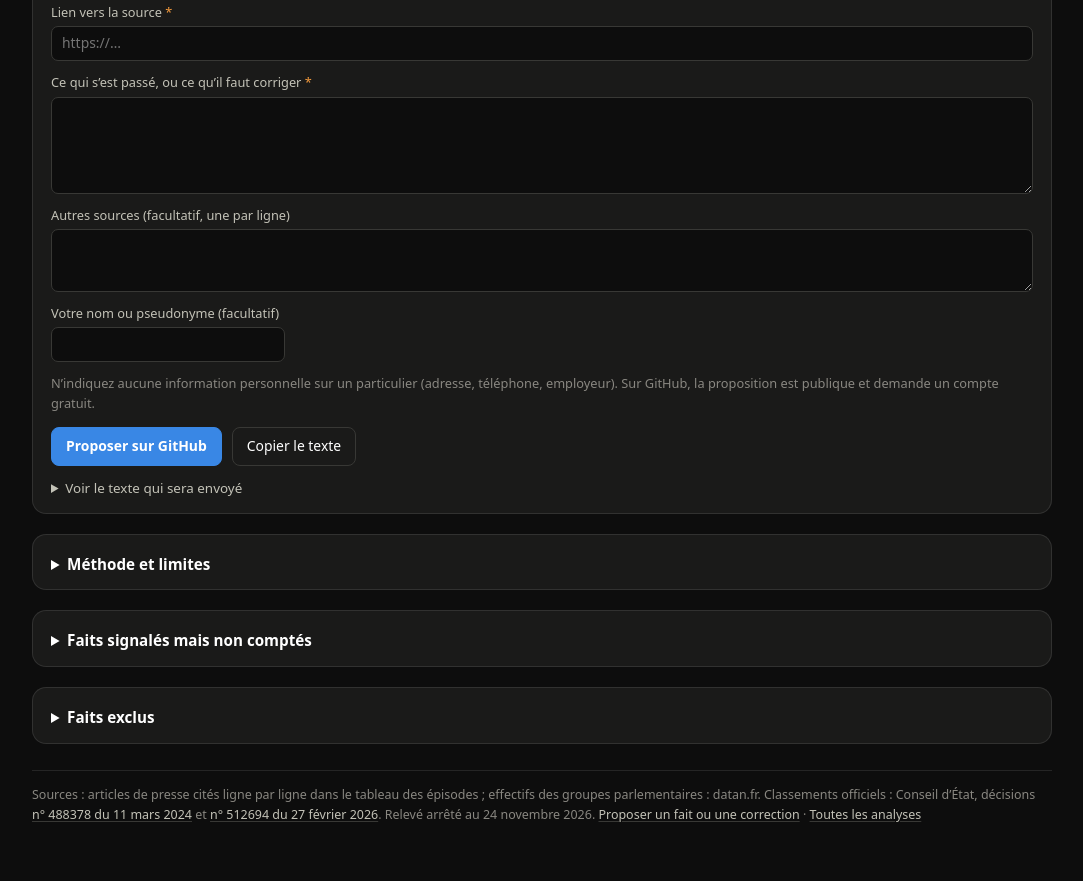
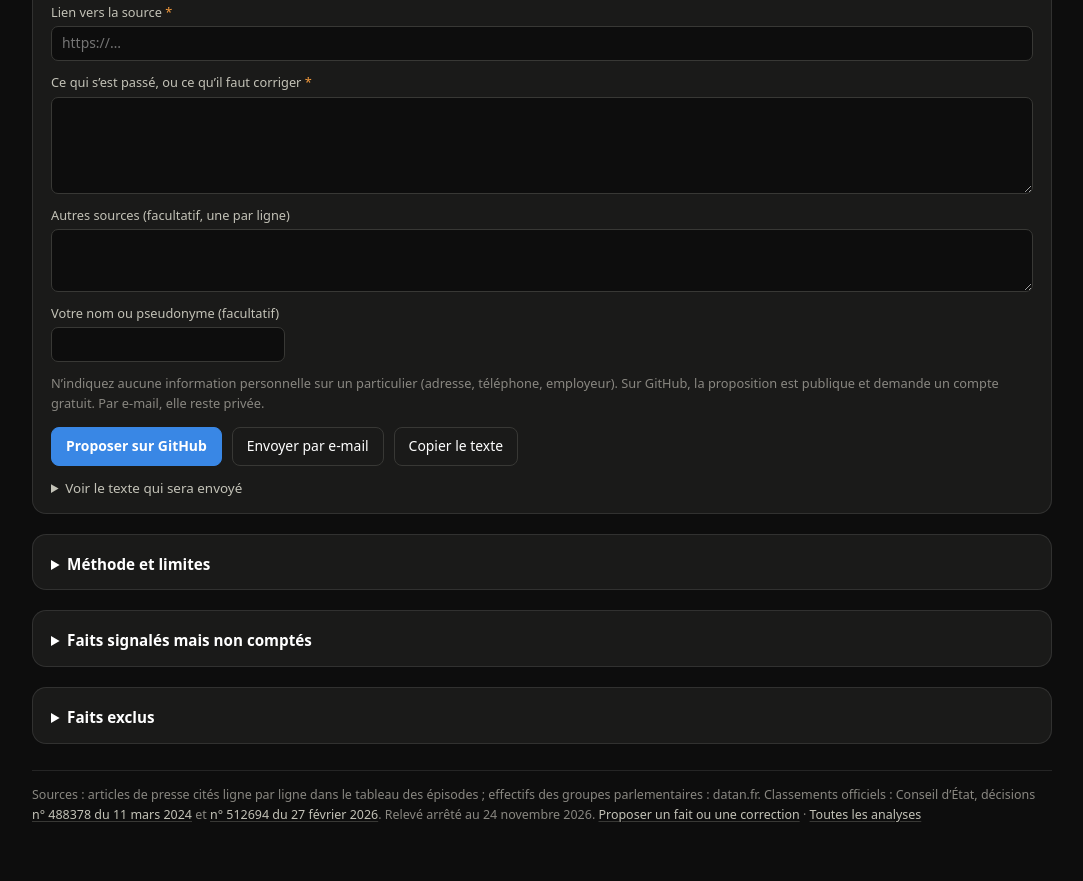
Before and after one commit to VincentPonchaut/analyses, a plain HTML site: page violences-politiques/index.html in a window 1280 px wide. Shown: the part 4662-5543 px from the top of the page, without its empty margins (98-1181 px from the left). Drawn offline with Linux system fonts and the light colour scheme.

Commit message:
Active l'envoi des propositions par e-mail
L'adresse est assemblée dans le script pour ne pas apparaître telle
quelle dans le code de la page.

Co-Authored-By: Claude Opus 5.5 <noreply@anthropic.com>
Claude-Session: https://claude.ai/code/session_01J4vZy6i1M1nijF77bs8Lhb

```diff
--- a/violences-politiques/index.html
+++ b/violences-politiques/index.html
@@ -593,8 +593,9 @@ a:hover,a:focus-visible{color:var(--ink);text-decoration-color:currentColor}
    0. Réglages de la page
    ================================================================== */
 // Adresse qui reçoit les propositions envoyées par e-mail.
-// Laisser vide pour masquer le bouton « Envoyer par e-mail ».
-const CONTACT_EMAIL = '';
+// Assemblée en deux morceaux pour ne pas apparaître telle quelle aux robots qui collectent les adresses.
+// Laisser vide ('') pour masquer le bouton « Envoyer par e-mail ».
+const CONTACT_EMAIL = ['ponchaut.vincent', 'gmail.com'].join('@');
 const GITHUB_ISSUES = 'https://github.com/VincentPonchaut/analyses/issues/new';
 const PAGE_URL = 'https://vincentponchaut.github.io/analyses/violences-politiques/';
 
```
